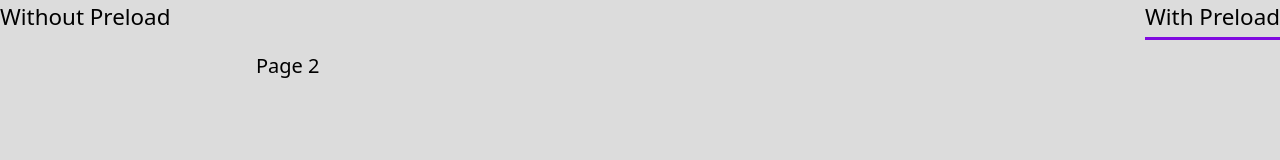
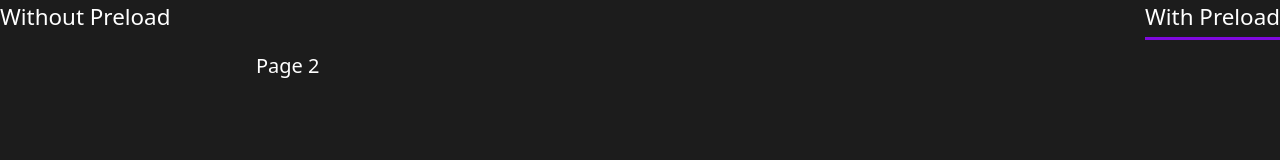
Before and after one commit to victor-lillo/demo-preload-css-image, an Astro site: page /with-preload in a window 1280 px wide. Built offline with nearby package versions, Linux system fonts and the light colour scheme; Astro itself is replaced by a stand-in of ours.

Commit message:
Update tokens for only dark theme

```diff
--- a/src/styles/tokens.css
+++ b/src/styles/tokens.css
@@ -50,27 +50,10 @@
   --color-dark-4: #b6b6b6;
 
   --color-accent-1: #7f09df;
-
-  /* Auto-inversed colors */
-  --color-title: var(--color-primary-inverse-1);
-  --background-color: var(--color-primary-2);
 }
 
 /* Theme */
 :root {
-  color-scheme: light;
-
-  --color-primary-1: var(--color-light-1);
-  --color-primary-2: var(--color-light-2);
-  --color-primary-3: var(--color-light-3);
-  --color-primary-4: var(--color-light-4);
-  --color-primary-inverse-1: var(--color-dark-1);
-  --color-primary-inverse-2: var(--color-dark-2);
-  --color-primary-inverse-3: var(--color-dark-3);
-  --color-primary-inverse-4: var(--color-dark-4);
-}
-
-.theme-dark {
   color-scheme: dark;
 
   --color-primary-1: var(--color-dark-1);
@@ -81,4 +64,7 @@
   --color-primary-inverse-2: var(--color-light-2);
   --color-primary-inverse-3: var(--color-light-3);
   --color-primary-inverse-4: var(--color-light-4);
+
+  --color-title: var(--color-primary-inverse-1);
+  --background-color: var(--color-primary-2);
 }
```
